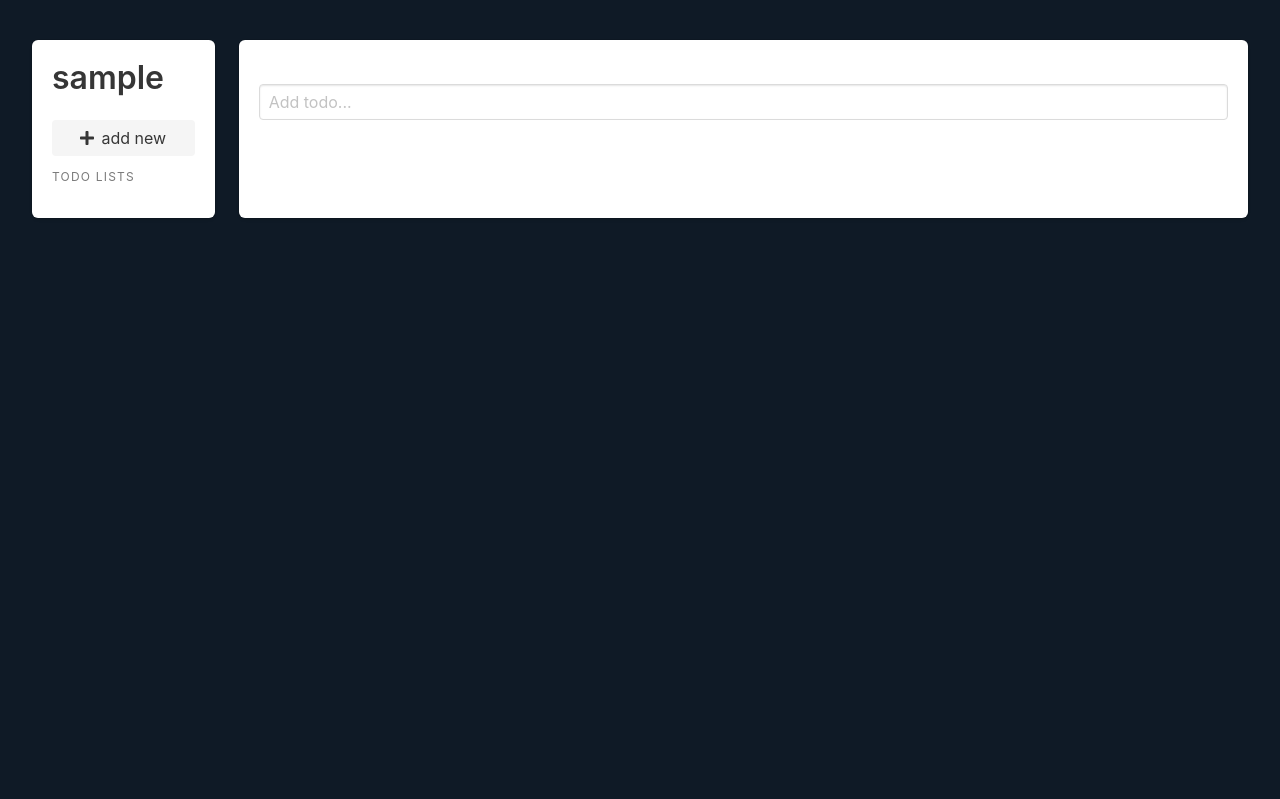
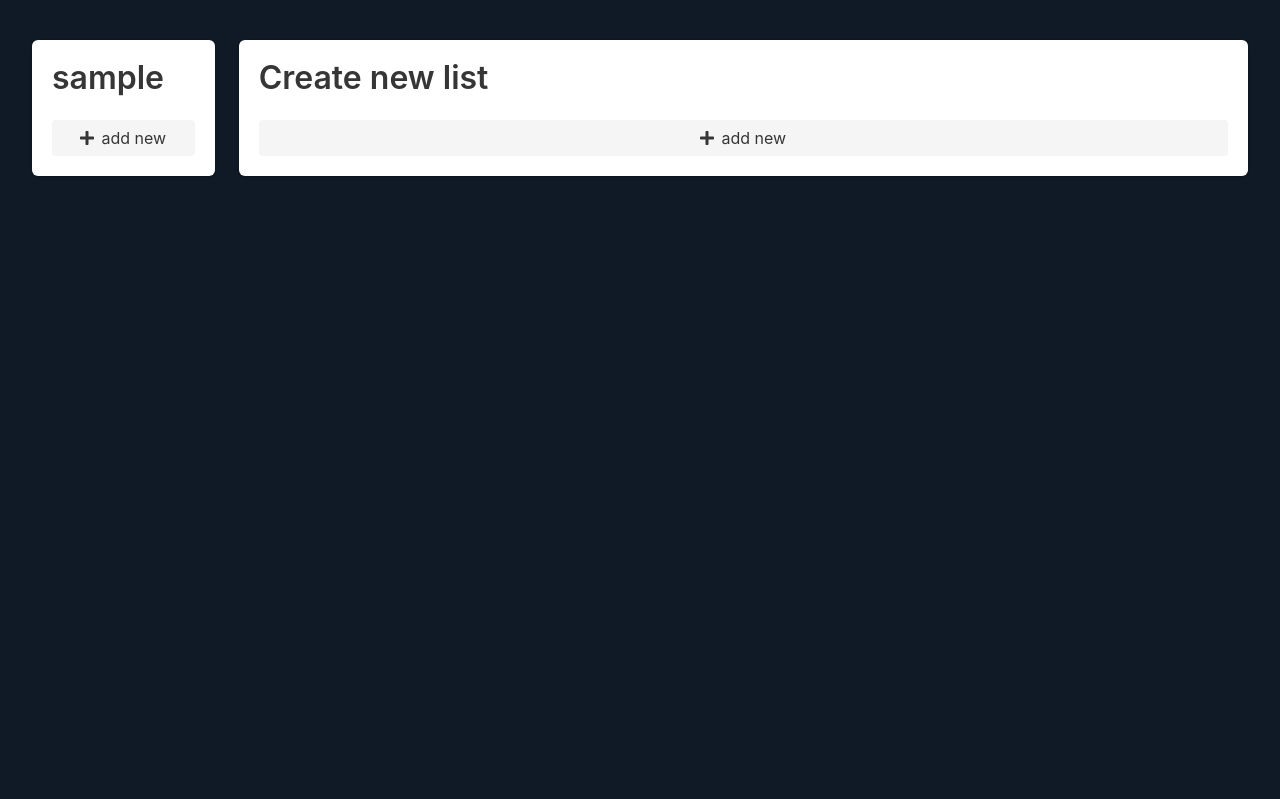
Before and after one commit to jiwookseo/wookslist, a Django app: page / in a window 1280 px wide. Shown: the part 70-869 px from the top of the page. Run offline with Django 3.2, Linux system fonts and the light colour scheme; the visitor is signed in with stand-in values (Sample User, id 1); data comes from the database, SQL or seed files in the repository; data that the repository does not hold is empty; some libraries are stand-ins or nearby versions; some web fonts are replaced.

Commit message:
Add List pdate, delete feature
Update django views.py
Update vue methods and templates

```diff
--- a/todos/templates/todos/app.html
+++ b/todos/templates/todos/app.html
@@ -8,7 +8,7 @@
           <a class="button is-dark is-inverted is-fullwidth" @click="toggleInput" style="margin-top: auto">
             <i class="fas fa-plus" style="margin-right: 7px"></i> add new
           </a>
-          <p class="menu-label">
+          <p class="menu-label" v-if="lists.length">
             todo lists
           </p>
           <ul>
@@ -23,11 +23,31 @@
         </div>
       </div>
       <div class="tile is-parent">
-        <div class="tile is-child box">
-          <p class="title">[[ selectedList.title ]]</p>
+        <div class="tile is-child box" v-if="!selectedList.todos">
+          <p class="title">Create new list</p>
+          <a class="button is-dark is-inverted is-fullwidth" @click="toggleInput" style="margin-top: auto">
+            <i class="fas fa-plus" style="margin-right: 7px"></i> add new
+          </a>
+        </div>
+        <div class="tile is-child box" v-else>
+          <p class="title">[[ selectedList.title ]]
+            <span style="font-size: 1rem; margin: 5px;" @click="toggleTitle">
+              <i class="far fa-edit"></i></span>
+            <span style="font-size: 1rem;" @click="deleteList">
+              <i class="far fa-trash-alt"></i></span>
+          </p>
           <input class="input" type="text" v-model="todoInput" placeholder="Add todo..."
                  @keyup.enter="createTodo(selectedList)">
-          <aside class="menu" v-show="selectedList.todos" style="margin-top: 10px;">
+          <aside class="menu" v-if="!selectedList.todos.length" style="margin-top: 10px;">
+            <div class="div" style="margin-top: 30px">
+              <span>
+                <i class="fas fa-arrow-up" style="margin: 0 10px"></i>
+                Input something to do, and press enter key
+              </span>
+            </div>
+          </aside>
+          <aside class="menu" v-else style="margin-top: 10px;">
+            <p class="menu-label"></p>
             <p class="menu-label" v-show="stared.length">
               Important
             </p>
@@ -40,7 +60,7 @@
                 </a>
               </li>
             </ul>
-            <p class="menu-label">
+            <p class="menu-label" v-show="notFinished.length">
               Todos
             </p>
             <ul class="menu-list">
@@ -52,7 +72,7 @@
                 </a>
               </li>
             </ul>
-            <p class="menu-label" v-show="finished.length + staredFinished.length">
+            <p class="menu-label" v-show="finished.length || staredFinished.length">
               Finished
             </p>
             <ul class="menu-list" v-show="staredFinished.length">
@@ -91,7 +111,7 @@
             <h2 class="subtitle">
               Plan Your Life and Never Be Stuck Again
             </h2>
-            <a class="button is-light is-medium " href="{% url 'accounts:signup' %}">
+            <a class="button is-light is-medium" href="{% url 'accounts:signup' %}">
               <span>Sign up, and join us</span>
             </a>
             <a class="button is-light is-outlined is-medium" href="{% url 'accounts:login' %}">
@@ -106,11 +126,19 @@
   <div class="modal" :class="{'is-active':toggle}">
     <div class="modal-background"></div>
     <div class="modal-card">
-      <section class="modal-card-body">
+      <section class="modal-card-body" v-show="toggleType==='input'">
         <p class="title">New list</p>
-        <input class="input" type="text" placeholder="title input" v-model="listInput" style="margin-bottom: 20px">
-        <button class="button is-info" @click="createList">Add</button>
+        <input class="input" type="text" placeholder="title input" v-model="listInput" @keydown.enter="createList"
+               style="margin-bottom: 20px">
+        <button class="button is-primary" @click="createList">Add</button>
         <button class="button" @click="toggleInput">Cancel</button>
+      </section>
+      <section class="modal-card-body" v-show="toggleType==='title'">
+        <p class="title">Edit title</p>
+        <input class="input" type="text" placeholder="title input" v-model="changeTitle" @keydown.enter="changeList"
+               style="margin-bottom: 20px">
+        <button class="button is-primary" @click="changeList">Update</button>
+        <button class="button" @click="toggleTitle">Cancel</button>
       </section>
     </div>
   </div>
@@ -132,14 +160,29 @@
         listInput: '',
         todoInput: '',
         detailInput: '',
+        changeTitle: '',
         toggle: false,
+        toggleType: '',
       },
       methods: {
+        toggleTitle: function () {
+          if (this.toggle) {
+            this.toggle = false;
+            this.toggleType = ''
+          } else {
+            this.toggle = true;
+            this.toggleType = 'title';
+            this.changeTitle = this.selectedList.title;
+          }
+        },
         toggleInput: function () {
           if (this.toggle) {
             this.toggle = false;
-            this.listInput = '';
-          } else this.toggle = true;
+            this.toggleType = ''
+          } else {
+            this.toggle = true;
+            this.toggleType = 'input'
+          }
         },
         createList: function () {
           if (this.listInput) {
@@ -165,7 +208,7 @@
             }).then((res) => {
               console.log('Save todo');
               const todo = res.data;
-              list.todos.push(todo);
+              list.todos.unshift(todo);
             });
             this.todoInput = '';
           } else {
@@ -200,11 +243,27 @@
           axios.get("{% url 'todos:todos_important' 123 %}".replace('123', `${todo.id}`))
             .then(res => todo.important = res.data.important);
         },
-        isStar: function (todo) {
-          if (todo.important) {
-            return 'far'
-          } else {
-            return 'fas'
+        changeList: function () {
+          axios.patch(
+            "{% url 'todos:lists_detail' 123 %}".replace('123', `${this.selectedList.id}`),
+            {'title': this.changeTitle})
+            .then(res => {
+              this.selectedList.title = res.data.title;
+              this.changeTitle = '';
+            });
+        },
+        deleteList: function () {
+          const result = confirm(`"${this.selectedList.title}" will be deleted forever.`);
+          if (result) {
+            axios.delete("{% url 'todos:lists_detail' 123 %}".replace('123', `${this.selectedList.id}`))
+              .then(res => {
+                this.lists = this.lists.filter(list => list !== this.selectedList);
+                if (this.lists.length) {
+                  this.selectedList = this.lists[0];
+                } else {
+                  this.selectedList = [];
+                }
+              })
           }
         },
       },
@@ -217,7 +276,11 @@
               this.lists = res.data.lists;
             })
             .then(res => {
-              this.selectedList = this.lists[0];
+              if (this.lists.length) {
+                this.selectedList = this.lists[0];
+              } else {
+                this.selectedList = [];
+              }
             });
         }
       },
```
Also changed, not shown: todos/views.py (+35 -6 lines).
